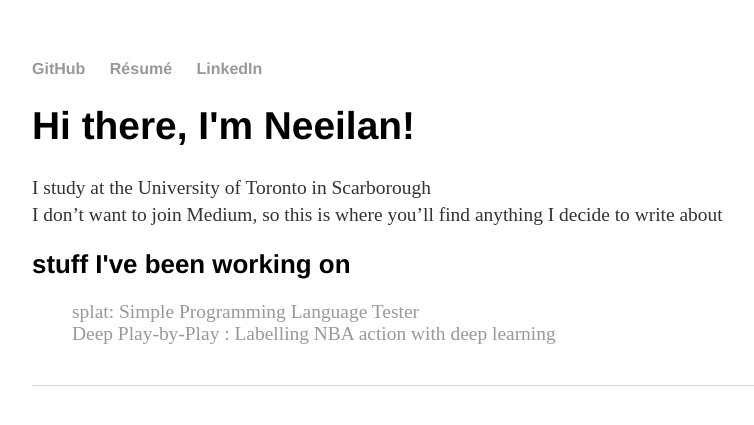
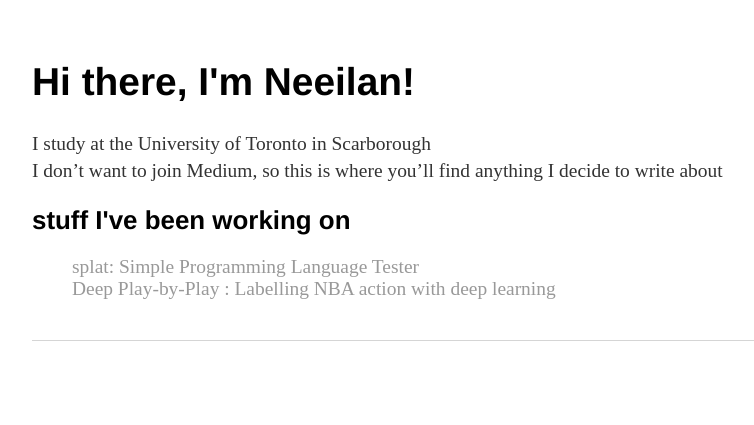
Before and after one commit to neeilan/neeilan.github.io, a Jekyll site: the page built from index.html, in a window 1280 px wide. Shown: the top 425 px of the page, without its empty margins (160-914 px from the left). Built offline with Jekyll 4.4.1, drawn with Linux system fonts in a browser that asks for light colours.

Commit message:
Update default.html

```diff
--- a/_layouts/default.html
+++ b/_layouts/default.html
@@ -6,13 +6,6 @@
 		<link rel="stylesheet" type="text/css" href="/css/main.css">
 	</head>
 	<body>
-		<nav>
-    		<ul>
-			<li><a href="https://github.com/neeilan">GitHub</a></li>
-        		<li><a href="https://neeilan.github.io/folder/NeeilanResumePublic.pdf">Résumé</a></li>
-			<li><a href="https://linkedin.com/in/neeilan">LinkedIn</a></li>
-    		</ul>
-		</nav>
 		<div class="container">
     		<div class="blurb">
         		{{ content }}
```
